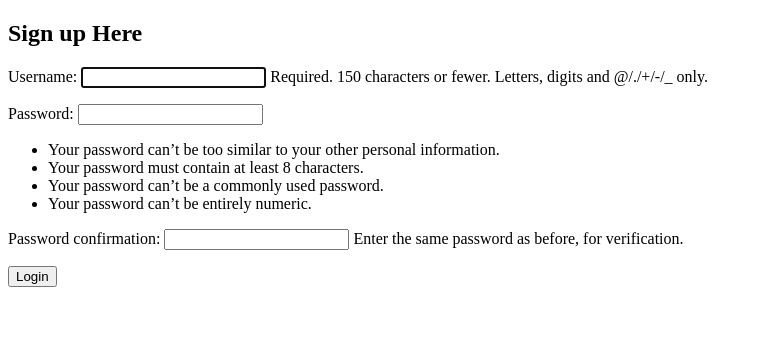
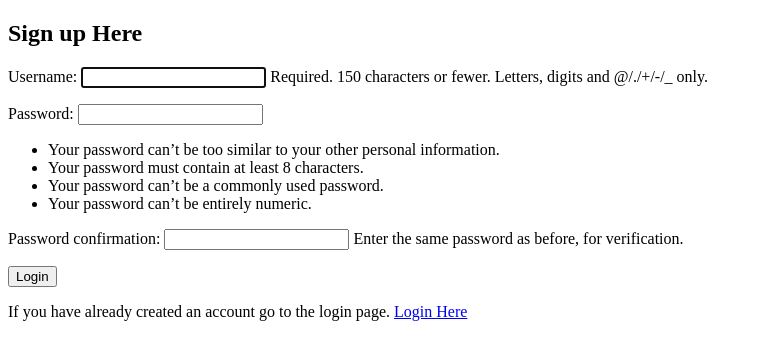
Before and after one commit to Connor5190/CS2340-Project-1, a Django app: page /signup/ in a window 1280 px wide. Shown: the top 360 px of the page, without its empty margins (0-762 px from the left). Run offline with Django 5.2, Linux system fonts and the light colour scheme.

Commit message:
Path from signup to login
Creates a link that takes users from the signup page to the login page

```diff
--- a/Restaurant_Search/templates/Restaurant_Search/signup.html
+++ b/Restaurant_Search/templates/Restaurant_Search/signup.html
@@ -11,8 +11,8 @@
         {{ form.as_p }}
 
         <button type="submit">Login</button>
+    </form>
 
-
-    </form>
+    <p>If you have already created an account go to the login page. <a href="{% url 'login' %}">Login Here</a></p>
 </body>
 </html>
```
Also changed, not shown: db.sqlite3.
